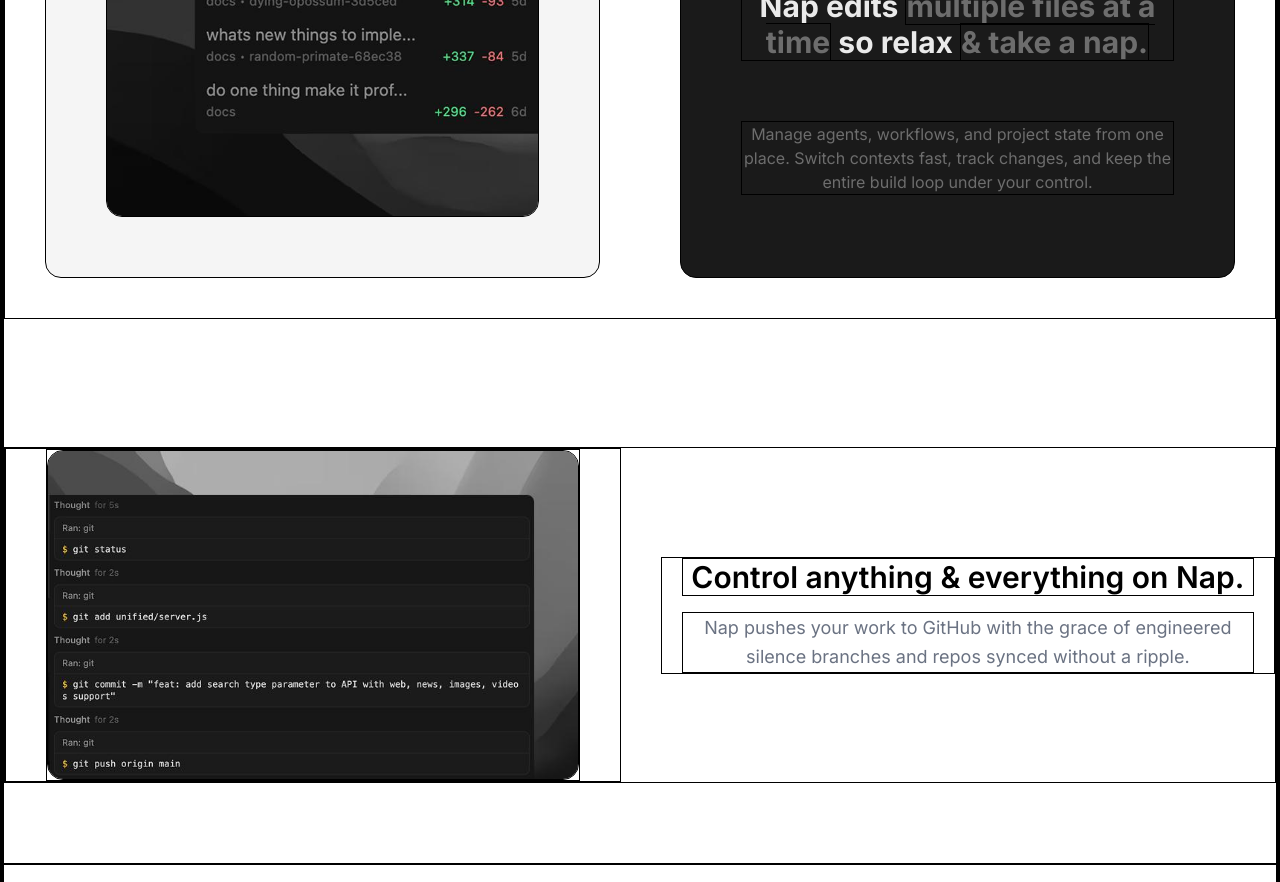
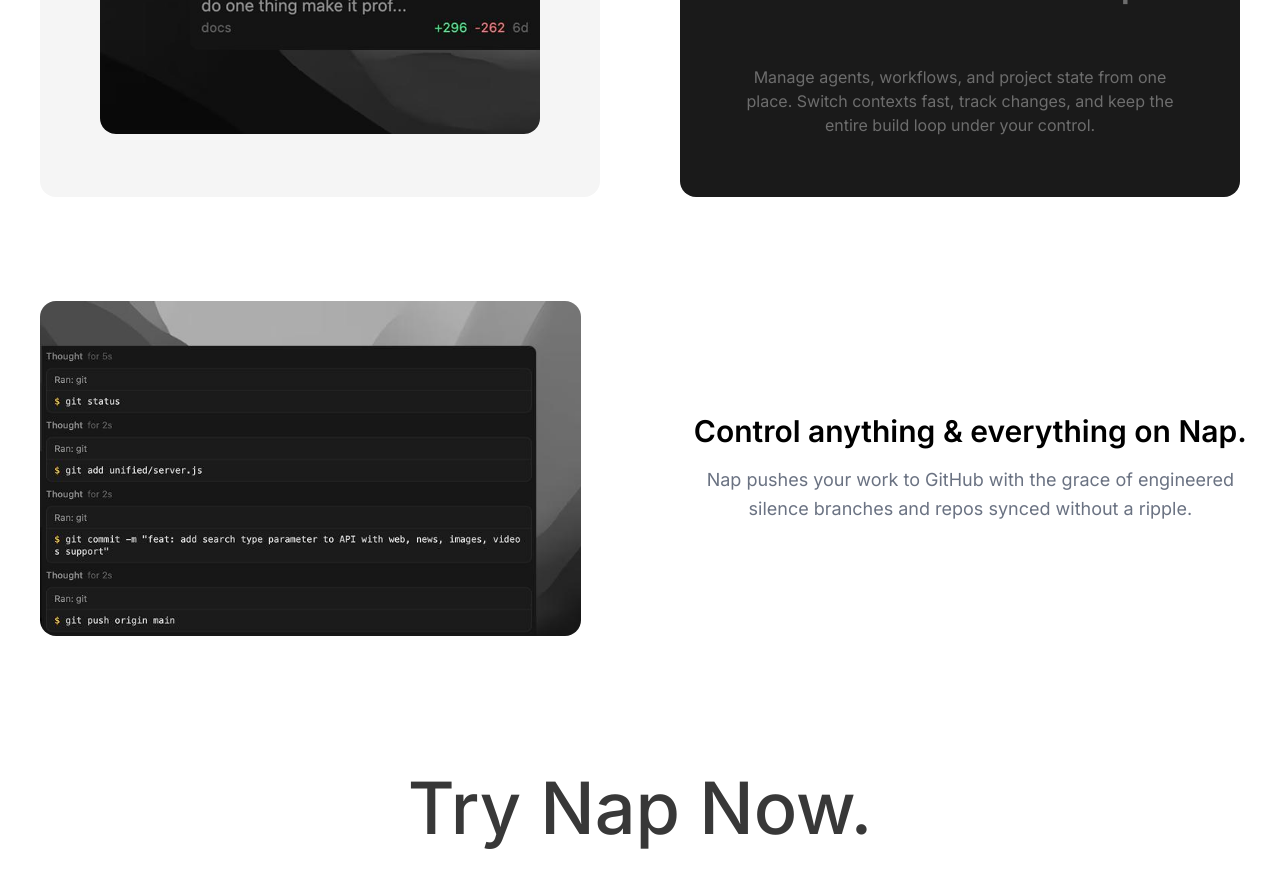
Before and after one commit to farzeenilyaszargar/nap-ide, a Next.js app: page / in a window 1280 px wide. Shown: the part 1900-2782 px from the top of the page. Built offline with nearby package versions, Linux system fonts and the light colour scheme; no server answers.

Commit message:
pushes to ui & website design

```diff
--- a/app/globals.css
+++ b/app/globals.css
@@ -8,9 +8,7 @@
 }
 
 @layer base {
-  * {
-    border: 1px solid black;
-  }
+
 
   body {
     background-color: var(--color-background);
--- a/components/features.tsx
+++ b/components/features.tsx
@@ -2,7 +2,7 @@ import Image from "next/image";
 
 export default function Features() {
     return (
-        <section className="w-full py-10 sm:py-20 flex flex-col gap-16 sm:gap-32 overflow-hidden px-4 sm:px-0">
+        <section className="w-full py-10 sm:py-10 flex flex-col gap-16 sm:gap-16 overflow-hidden px-4 sm:px-0">
 
             <div className="flex flex-col md:flex-row gap-6 sm:gap-0">
                 <div className="flex flex-col mx-4 sm:m-10 bg-[#F5F5F5] rounded-2xl p-6 sm:p-15 gap-6 sm:gap-15 text-center">
--- a/components/trySurfer.tsx
+++ b/components/trySurfer.tsx
@@ -4,7 +4,7 @@ import DownloadButton from "./customDownload";
 export default function TryNap() {
     return (
         <div className="mx-auto flex w-full max-w-7xl flex-col items-center justify-center gap-8 px-4 py-16 sm:gap-10 sm:px-6 sm:py-24 lg:px-10">
-            <p className="text-center text-4xl font-medium sm:text-7xl">Try Nap Editor Now.</p>
+            <p className="text-center text-4xl font-medium sm:text-7xl text-[#383838]">Try Nap Now.</p>
             <DownloadButton />
 
         </div>
```
